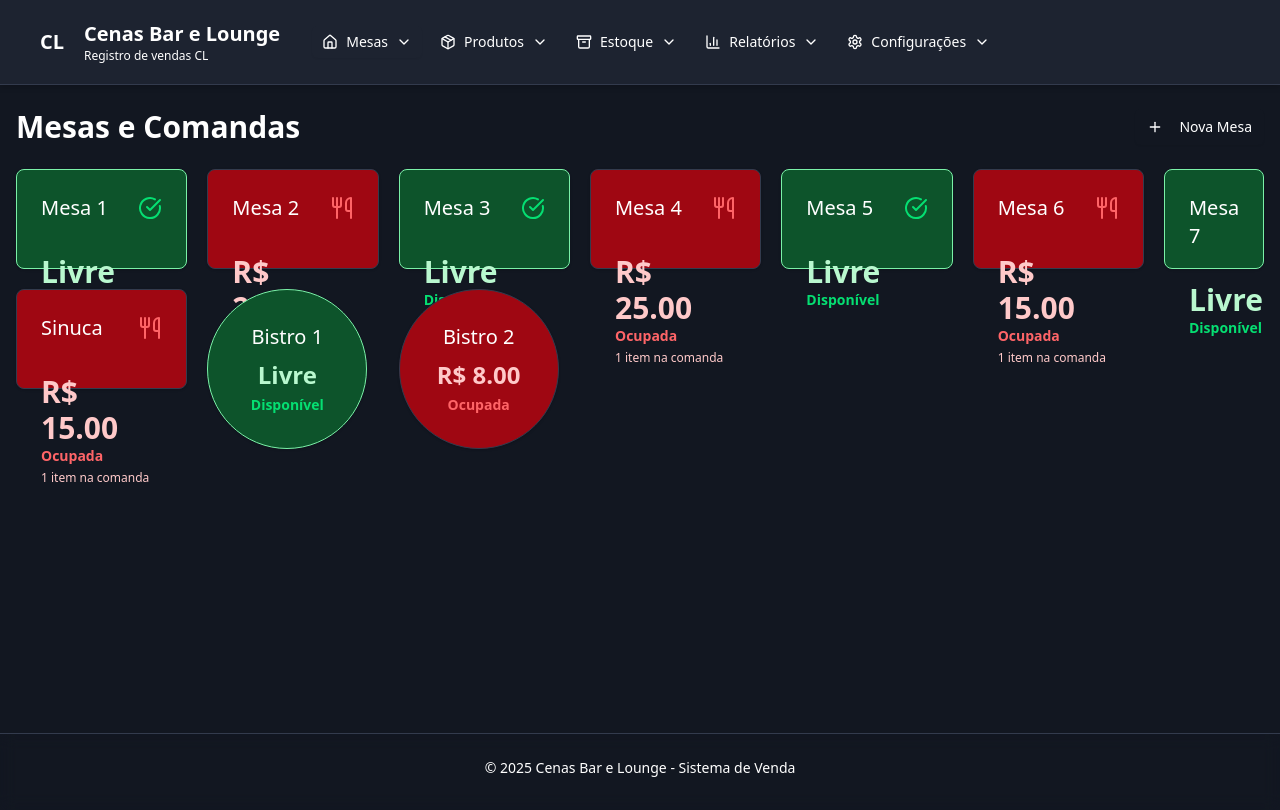
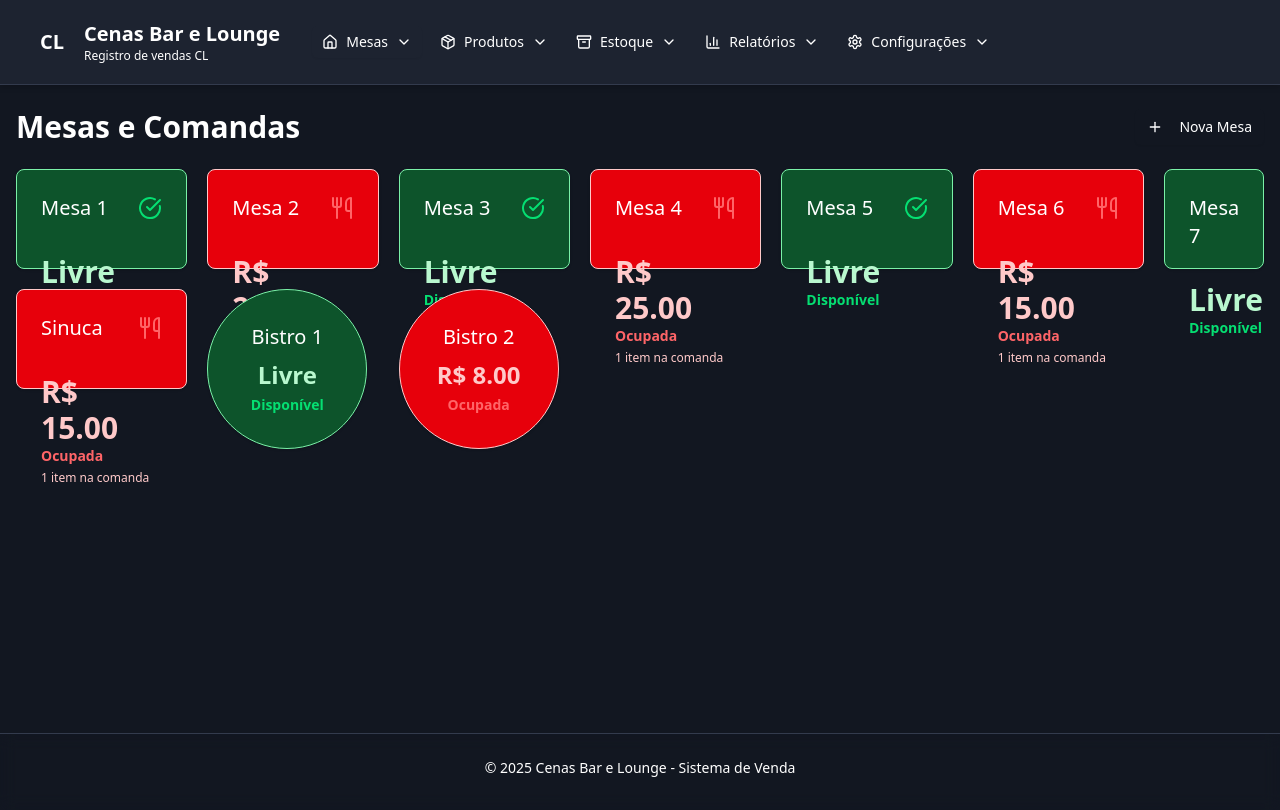
Before and after one commit to diegofsiilva/Cenas_Teste, a React (Vite) app: page / in a window 1280 px wide. Built offline with nearby package versions, Linux system fonts and the light colour scheme.

Commit message:
Update TablesView.jsx

```diff
--- a/src/components/TablesView.jsx
+++ b/src/components/TablesView.jsx
@@ -95,7 +95,7 @@ export default function TablesView() {
   const TableCard = ({ table }) => {
     const isOccupied = table.status === 'occupied';
     // Ajuste de cores para tema escuro e melhor visibilidade
-    const statusColor = isOccupied ? 'border-red-250 bg-red-800 text-red-200' : 'border-green-300 bg-green-900 text-green-200';
+    const statusColor = isOccupied ? 'border-red-200 bg-red-600 text-red-200' : 'border-green-300 bg-green-900 text-green-200';
     const statusText = isOccupied ? 'Ocupada' : 'Disponível';
     const totalOrder = table.order.reduce((sum, item) => sum + (item.price * item.qty), 0);
 
```
